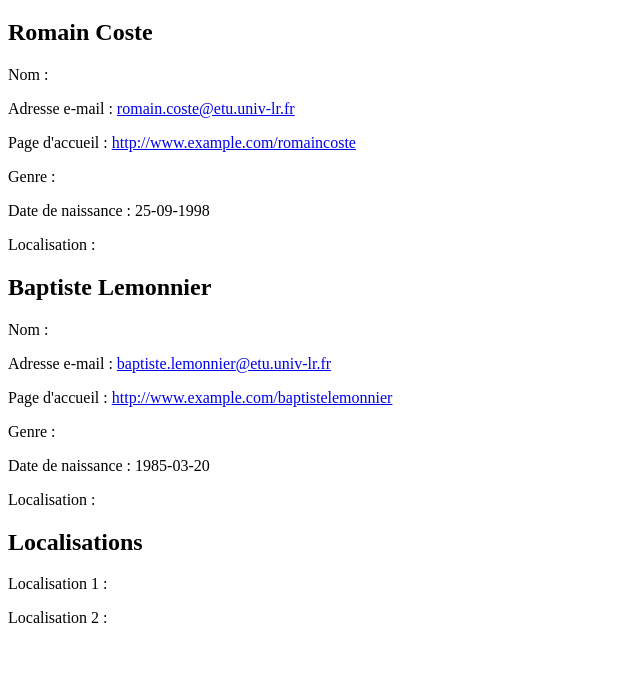
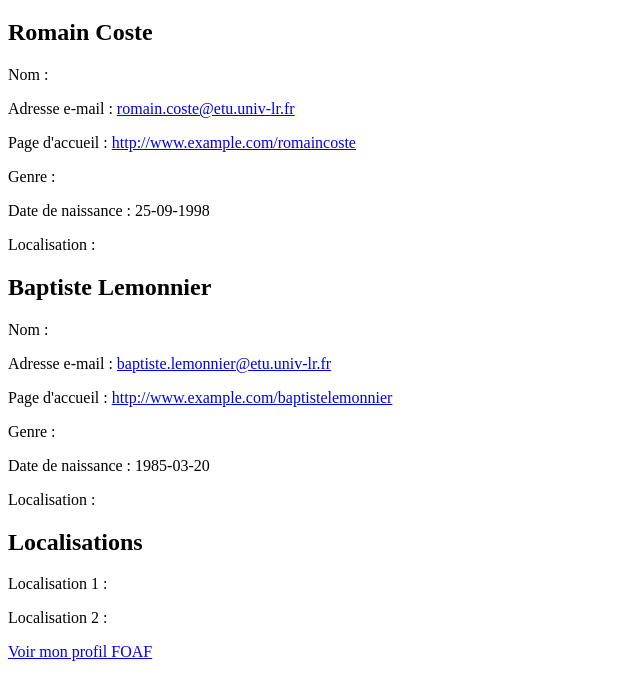
Before and after one commit to Romano2512/FOAF, a plain HTML site: page index.html in a window 1280 px wide. Shown: the part 61-760 px from the top of the page, without its empty margins (0-640 px from the left). Drawn offline with Linux system fonts and the light colour scheme.

Commit message:
Update index.html

```diff
--- a/index.html
+++ b/index.html
@@ -34,7 +34,7 @@
 <!-- Location 2 -->
 <p>Localisation 2 : <span property="foaf:address" resource="#location2"></span></p>
 
-
+<a href="foaf.rdf" target="_blank">Voir mon profil FOAF</a>
 
 </body>
 </html>
```
